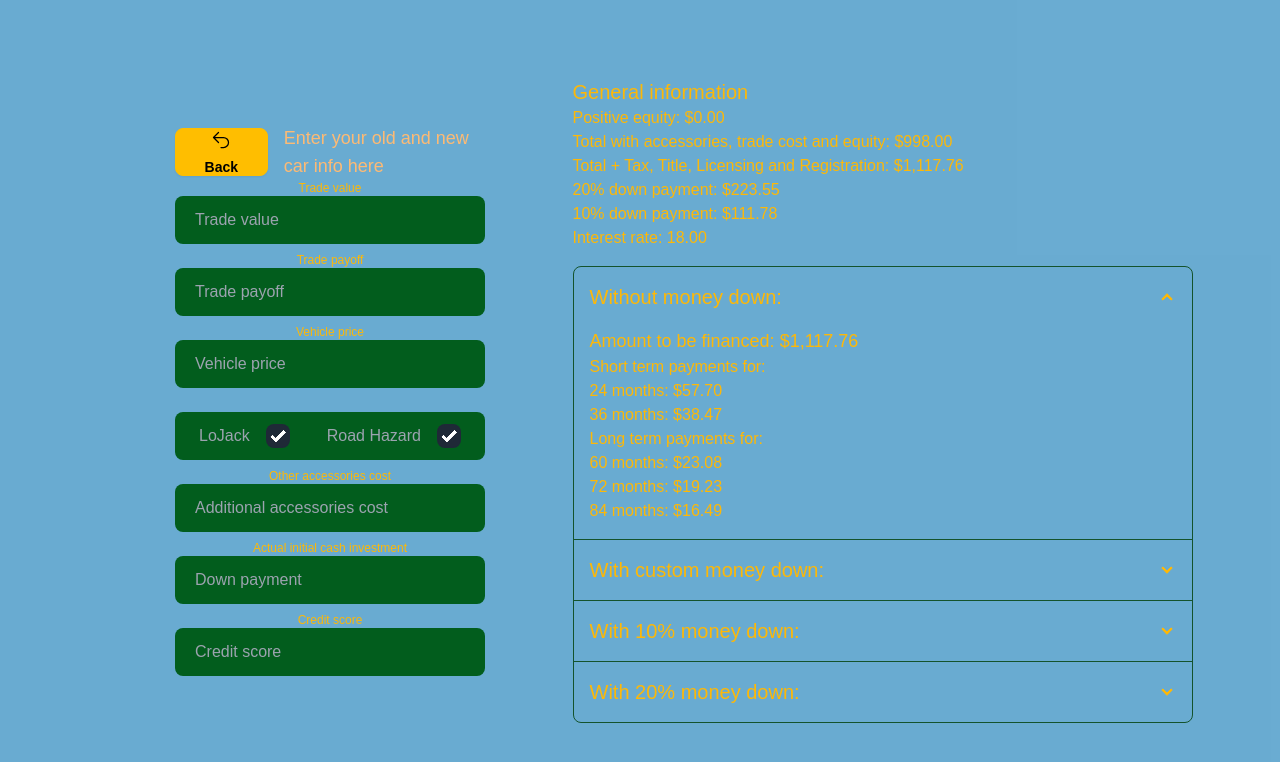
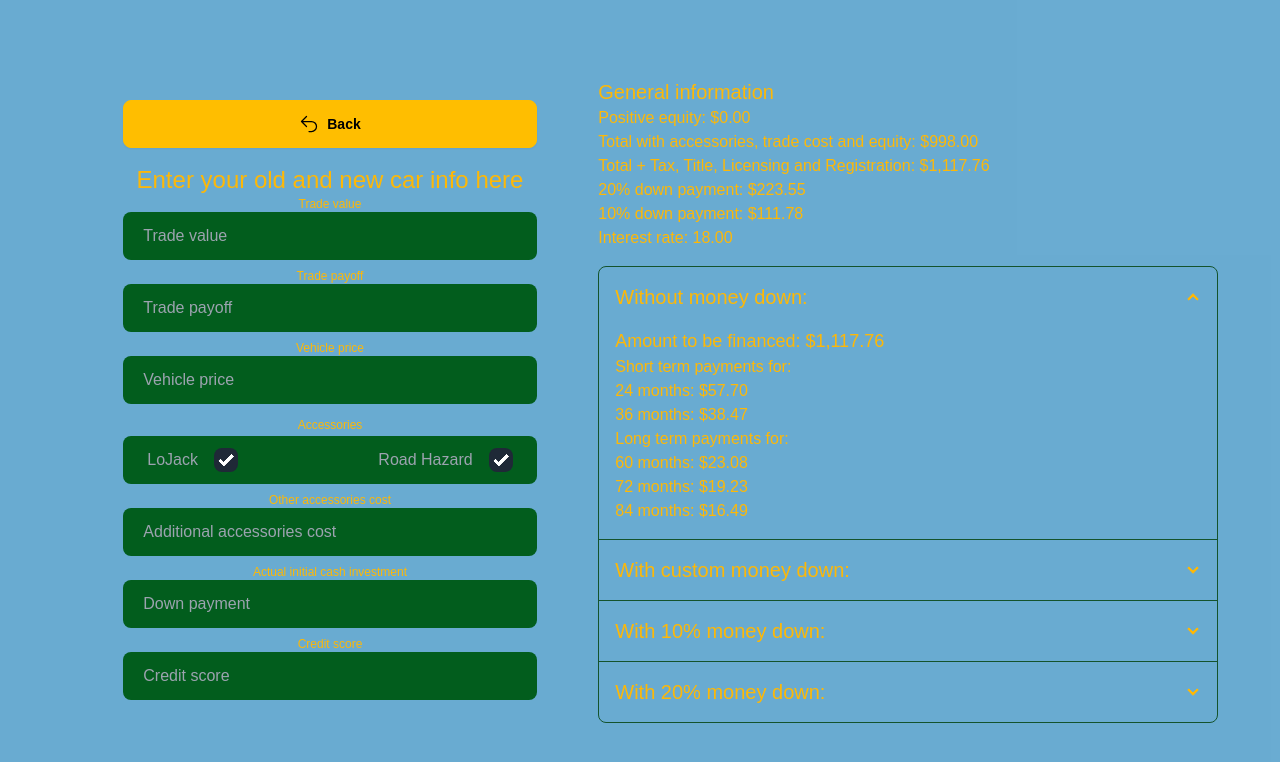
Before and after one commit to Meelenych/loan_calc, a Next.js app: page /calc in a window 1280 px wide. Shown: the top 762 px of the page. Built offline with nearby package versions, Linux system fonts and the light colour scheme.

Commit message:
inputs layout fix

```diff
--- a/app/calc/page.jsx
+++ b/app/calc/page.jsx
@@ -131,10 +131,9 @@ const CalcPage = () => {
 		<div className='min-h-screen flex flex-col sm:flex-row justify-evenly items-center gap-5 p-5'>
 			<ToastContainer />
 			{/* Form inputs */}
-			<div className='w-full md:w-1/4 flex flex-col items-center justify-center'>
-				<div className='w-full grid grid-cols-3 gap-4 items-center'>
+			<div className='w-full md:w-1/3 flex flex-col items-center justify-center'>
 				<Link
-						className='btn rounded-lg btn-warning w-full'
+					className='btn rounded-lg btn-warning w-full mb-4'
 					href='/'
 					rel='noopener noreferrer'>
 					<Image
@@ -146,10 +145,9 @@ const CalcPage = () => {
 					/>
 					Back
 				</Link>
-					<h2 className='col-span-2 text-lg text-orange-300'>
+				<h2 className='col-span-2 text-2xl'>
 					Enter your old and new car info here
 				</h2>
-				</div>
 				<form className='grid grid-cols-1 w-full gap-2 min-w-0.5'>
 					<label
 						htmlFor='trade'
@@ -212,7 +210,9 @@ const CalcPage = () => {
 						/>
 					</label>
 					{errors.price && <span className='text-error'>{errors.price}</span>}
-					<div className='mt-4  rounded-lg bg-foreground transition-colors hover:bg-green-700 dark:hover:bg-green-900 h-10 sm:h-12 px-4 sm:px-5 flex items-center'>
+					<div className='text-center'>
+						<span className='text-xs '>Accessories</span>
+						<div className='rounded-lg bg-foreground transition-colors hover:bg-green-700 dark:hover:bg-green-900 h-10 sm:h-12 px-4 sm:px-5 flex items-center'>
 							<div className='form-control w-full flex flex-row justify-between'>
 								<label className='label cursor-pointer flex justify-between'>
 									<span className='label-text mr-4 text-base text-gray-400'>LoJack</span>
@@ -235,6 +235,7 @@ const CalcPage = () => {
 										onChange={handleRoadHazardChange}
 									/>
 								</label>
+							</div>
 						</div>
 					</div>
 
```
Lines whose indentation alone changed are shown as unchanged.
